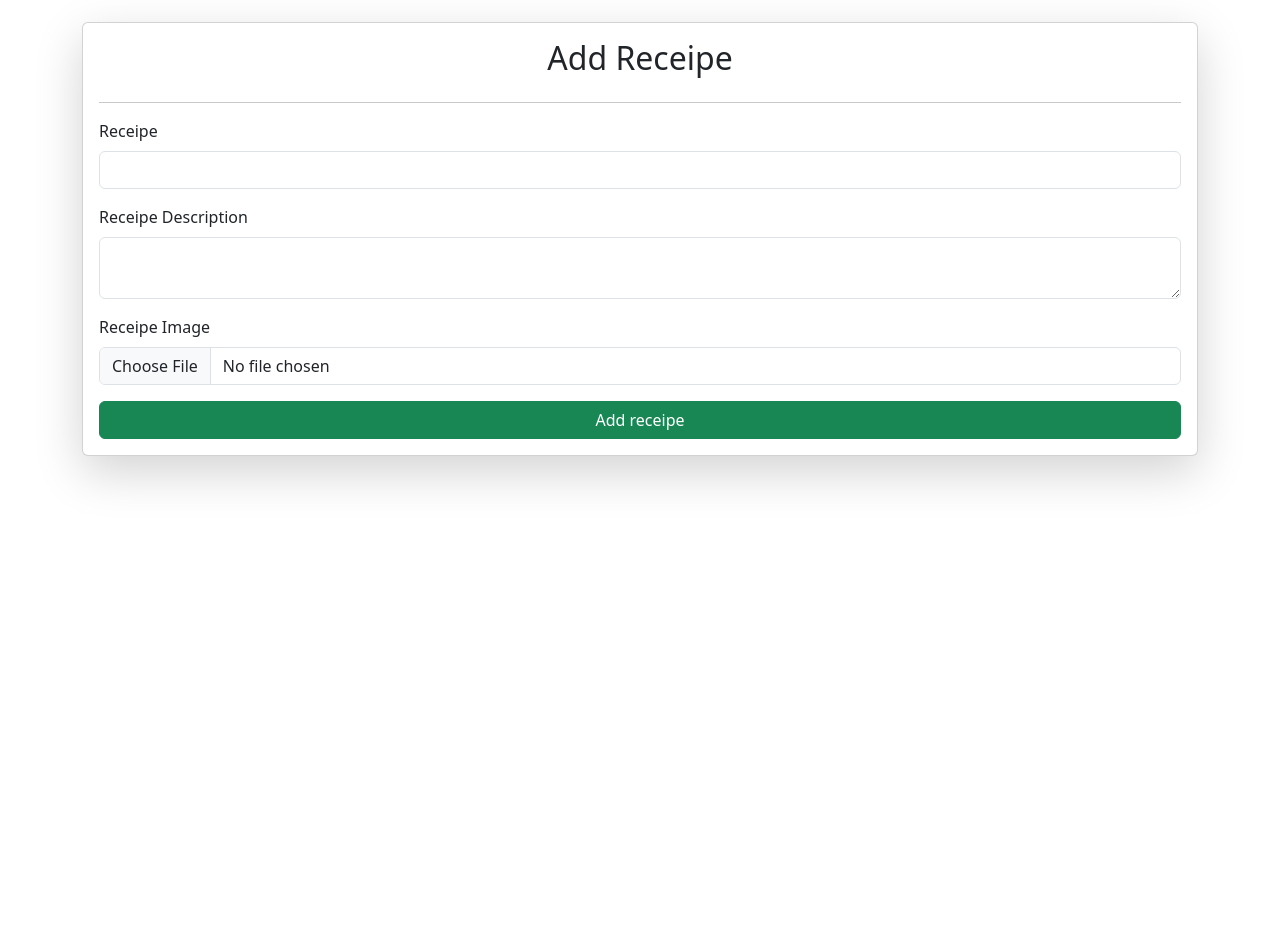
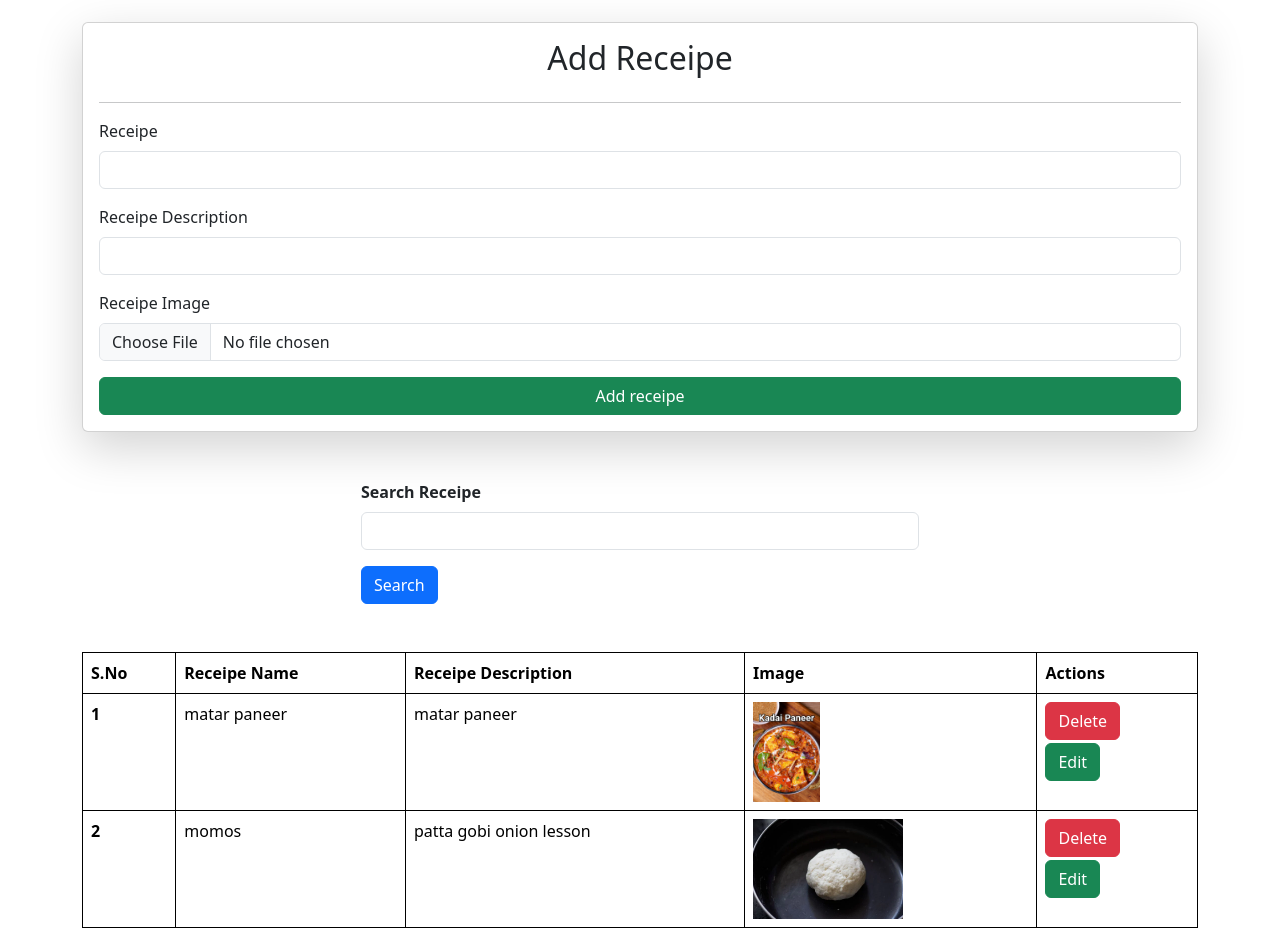
Before and after one commit to raghavsinghalrs/Django_firstProject, a Django app: page /receipes/ in a window 1280 px wide. Before the commit the page ends 485 px from the top, so only its background shows below. Run offline with Django 5.2, Linux system fonts and the light colour scheme; data comes from the database, SQL or seed files in the repository; both versions use the stored data as it was after the commit.

Commit message:
CRUD OPERATIONS

```diff
--- a/demo/urls.py
+++ b/demo/urls.py
@@ -18,10 +18,21 @@ from django.contrib import admin
 from django.urls import path
 from home.views import *
 from veggie.views import *
+from django.conf.urls.static import static
+from django.conf import settings
+from django.contrib.staticfiles.urls import staticfiles_urlpatterns
 urlpatterns = [
     path('',func,name="home"),
-    path('receipes/',reciepes,name='recipes'),
+    path('receipes/',receipes,name='recipes'),
+    path('delete-receipe/<id>/',delete_receipe,name="delete_receipe"),
+    path('update-receipe/<id>/',update_receipe,name="update_receipe"),
     path('contact/',func1,name="contact"),
     path('about/',func2,name="about"),
     path('admin/', admin.site.urls),
 ]
+
+if settings.DEBUG:
+    urlpatterns += static(settings.MEDIA_URL,
+                          document_root=settings.MEDIA_ROOT)
+
+urlpatterns += staticfiles_urlpatterns()
--- a/veggie/templates/recipes.html
+++ b/veggie/templates/recipes.html
@@ -2,22 +2,67 @@
 {% block start %}
 
 <div class="container">
-    <for class="card p-3 shadow-lg" style="margin-top: 2%;">
+    <form class="card p-3 shadow-lg" style="margin-top: 2%;" method="post" enctype="multipart/form-data">
+        {% csrf_token %}
         <h2 style="text-align: center;">Add Receipe</h2>
         <hr>
         <div class="mb-3">
           <label for="exampleInputEmail1" class="form-label">Receipe</label>
-          <input type="text" class="form-control">
+          <input name="reciepe_name" required type="text" class="form-control">
         </div>
         <div class="mb-3">
           <label for="exampleInputPassword1" class="form-label">Receipe Description</label>
-          <textarea class="form-control"></textarea>
+          <input name="reciepe_desc"  required type="text" class="form-control">
         </div>
         <div class="mb-3">
             <label for="exampleInputPassword1" class="form-label">Receipe Image</label>
-            <input type="file" class="form-control">
+            <input name= "reciepe_images" type="file" class="form-control">
           </div>
         <button type="submit" class="btn btn-success">Add receipe</button>
       </form>
+      <div class="mt-5">
+        <div class="mx-auto col-6">
+          <form>
+            <div class="mb-3">
+          <label for="exampleInputEmail1" class="form-label"><b>Search Receipe</b></label>
+          <input name="search" type="text" class="form-control">
+          </div>
+          <button type="submit" class="btn btn-primary">Search</button>
+          </form>
+          </div>
+        </div>
+      </div>
+      <br><br>
+      <div class="container">
+      <table class="table">
+        <thead>
+          <tr>
+            <th scope="col">S.No</th>
+            <th scope="col">Receipe Name</th>
+            <th scope="col">Receipe Description</th>
+            <th scope="col">Image</th>
+            <th scope="col">Actions</th>
+          </tr>
+        </thead>
+
+        <tbody>
+          {% for i in receipes %}
+          <tr>
+            <th scope="row">{{forloop.counter}}</th>
+            <td>{{i.reciepe_name}}</td>
+            <td>{{i.reciepe_desc}}</td>
+            <td>
+              <img src="/media/{{i.reciepe_images}}" style="height: 100px;">
+            </td>
+            <td>
+              <a href="/delete-receipe/{{i.id}}/" class="btn btn-danger">Delete</a> <br>
+              <a href="/update-receipe/{{i.id}}/" class="btn btn-success" style="margin-top: 2%;">Edit</a>
+            </td>
+          </tr>
+          {% endfor %}
+        </tbody>
+      </table>
+      </div>
+
 </div>
 {% endblock %}
--- a/veggie/views.py
+++ b/veggie/views.py
@@ -1,6 +1,50 @@
-from django.shortcuts import render
-
+from django.shortcuts import render,redirect
+from .models import *
+from django.http import HttpResponse
 # Create your views here.
 
-def reciepes(request):
-    return render(request,"recipes.html")
+def receipes(request):
+    if request.method == "POST":
+        data = request.POST
+        reciepe_images = request.FILES.get('reciepe_images')
+        reciepe_name = data.get('reciepe_name')
+        reciepe_desc = data.get('reciepe_desc')
+        print("name :",reciepe_name)
+        print("description :",reciepe_desc)
+        print(reciepe_images)
+
+        reciepe.objects.create(
+            reciepe_name=reciepe_name,
+            reciepe_desc=reciepe_desc,
+            reciepe_images=reciepe_images,
+        )
+        return redirect("/receipes/")
+
+    query = reciepe.objects.all()
+    if request.GET.get('search'):
+        query = query.filter(reciepe_name__icontains = request.GET.get('search'))
+    context = {'receipes': query}
+    return render(request,"recipes.html",context)
+
+def delete_receipe(request,id):
+    query = reciepe.objects.get(id=id)
+    query.delete()
+    return redirect("/receipes/")
+
+
+def update_receipe(request,id):
+    query = reciepe.objects.get(id=id)
+    if request.method == "POST":
+        data = request.POST
+        reciepe_images = request.FILES.get('reciepe_images')
+        reciepe_name = data.get('reciepe_name')
+        reciepe_desc = data.get('reciepe_desc')
+        query.reciepe_name = reciepe_name
+        query.reciepe_desc=reciepe_desc
+        if reciepe_images:
+            query.reciepe_images=reciepe_images
+        query.save()
+        return redirect("/receipes/")
+
+    context = {'receipes':query}
+    return render(request,"update_reciepes.html",context)
```
Also changed, not shown: demo/settings.py (+8 -2 lines), veggie/templates/update_reciepes.html (added, +27 -0 lines), db.sqlite3, public/static/reciepe/Kadai-Paneer-Recipe-How-to-make-Karahi-Paneer-Gravy-Restaurant-Style-2-scaled.j_9ZL9zGy.webp (added), public/static/reciepe/Kadai-Paneer-Recipe-How-to-make-Karahi-Paneer-Gravy-Restaurant-Style-2-scaled.jpeg.webp (added), public/static/reciepe/Punjabi-Chole-Masala-2.jpg (added), public/static/reciepe/Punjabi-Chole-Masala.jpg (added), public/static/reciepe/dahi-bhalla-recipe.webp (added), public/static/reciepe/dahi-vada.jpg (added), public/static/reciepe/veg-momos-recipe3.webp (added), public/static/reciepe/veg-momos-recipe3_qY0R5Tn.webp (added).
